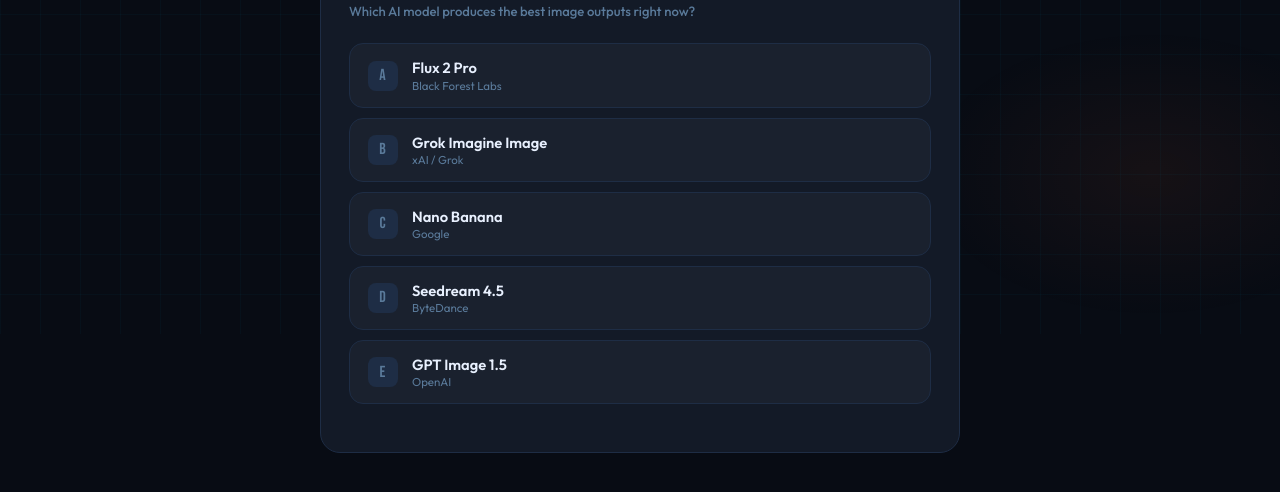
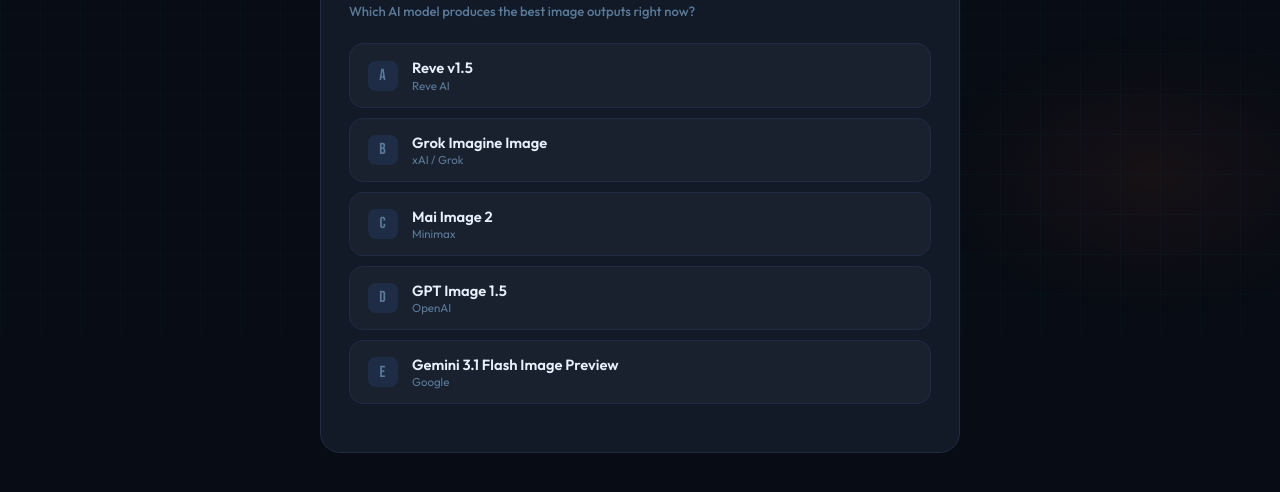
Before and after one commit to tsangkinyip/LLM-quiz, a plain HTML site: page index.html in a window 1280 px wide. Shown: the part 466-958 px from the top of the page. Drawn offline with Linux system fonts and the light colour scheme.

Commit message:
Add files via upload

```diff
--- a/index.html
+++ b/index.html
@@ -492,13 +492,13 @@
     icon: '🖼️',
     title: 'Best Image Generator',
     sub: 'Which AI model produces the best image outputs right now?',
-    correct: 1,
+    correct: 0,
     options: [
-      { name: 'GPT Image 1.5',         maker: 'OpenAI' },
-      { name: 'Seedream 4.5',          maker: 'ByteDance' },
-      { name: 'Nano Banana',           maker: 'Google' },
-      { name: 'Flux 2 Pro',            maker: 'Black Forest Labs' },
-      { name: 'Grok Imagine Image',    maker: 'xAI / Grok' },
+      { name: 'Gemini 3.1 Flash Image Preview', maker: 'Google' },
+      { name: 'GPT Image 1.5',                  maker: 'OpenAI' },
+      { name: 'Mai Image 2',                     maker: 'Minimax' },
+      { name: 'Reve v1.5',                       maker: 'Reve AI' },
+      { name: 'Grok Imagine Image',              maker: 'xAI / Grok' },
     ]
   },
   {
@@ -508,11 +508,11 @@
     sub: 'Which AI model generates the best video content?',
     correct: 0,
     options: [
-      { name: 'Grok Imagine Video',     maker: 'xAI / Grok' },
-      { name: 'Veo 3.0 Fast',           maker: 'Google' },
-      { name: 'Veo 3.1',                maker: 'Google' },
-      { name: 'WAN Video 2.6',          maker: 'Alibaba' },
-      { name: 'Sora 2',                 maker: 'OpenAI' },
+      { name: 'Seedance 2.0 720p',          maker: 'ByteDance' },
+      { name: 'VEO 3.1 Audio 1080p',        maker: 'Google' },
+      { name: 'Sora 2 Pro',                 maker: 'OpenAI' },
+      { name: 'Grok Imagine Video 720p',    maker: 'xAI / Grok' },
+      { name: 'Wan2.6 t2v',                 maker: 'Alibaba' },
     ]
   },
   {
@@ -550,11 +550,11 @@
     sub: 'Which LLM writes the best English — clearest, most fluent, most nuanced?',
     correct: 0,
     options: [
-      { name: 'Qwen 3-235B-A22B-Thinking-2507', maker: 'Alibaba' },
-      { name: 'GPT 4o',                          maker: 'OpenAI' },
-      { name: 'Kimi K2 Instruct',                maker: 'Moonshot' },
-      { name: 'LongCat-Flash-Thinking-2601',     maker: 'Meituan' },
-      { name: 'Claude Haiku 4.5',                maker: 'Anthropic' },
+      { name: 'Claude Opus 4.6',              maker: 'Anthropic' },
+      { name: 'Claude Sonnet 4.6',            maker: 'Anthropic' },
+      { name: 'LongCat Flash Thinking 2601',  maker: 'Meituan' },
+      { name: 'GPT 5.4',                      maker: 'OpenAI' },
+      { name: 'Hermes 3 70B',                 maker: 'Nous Research' },
     ]
   },
 ];
```
